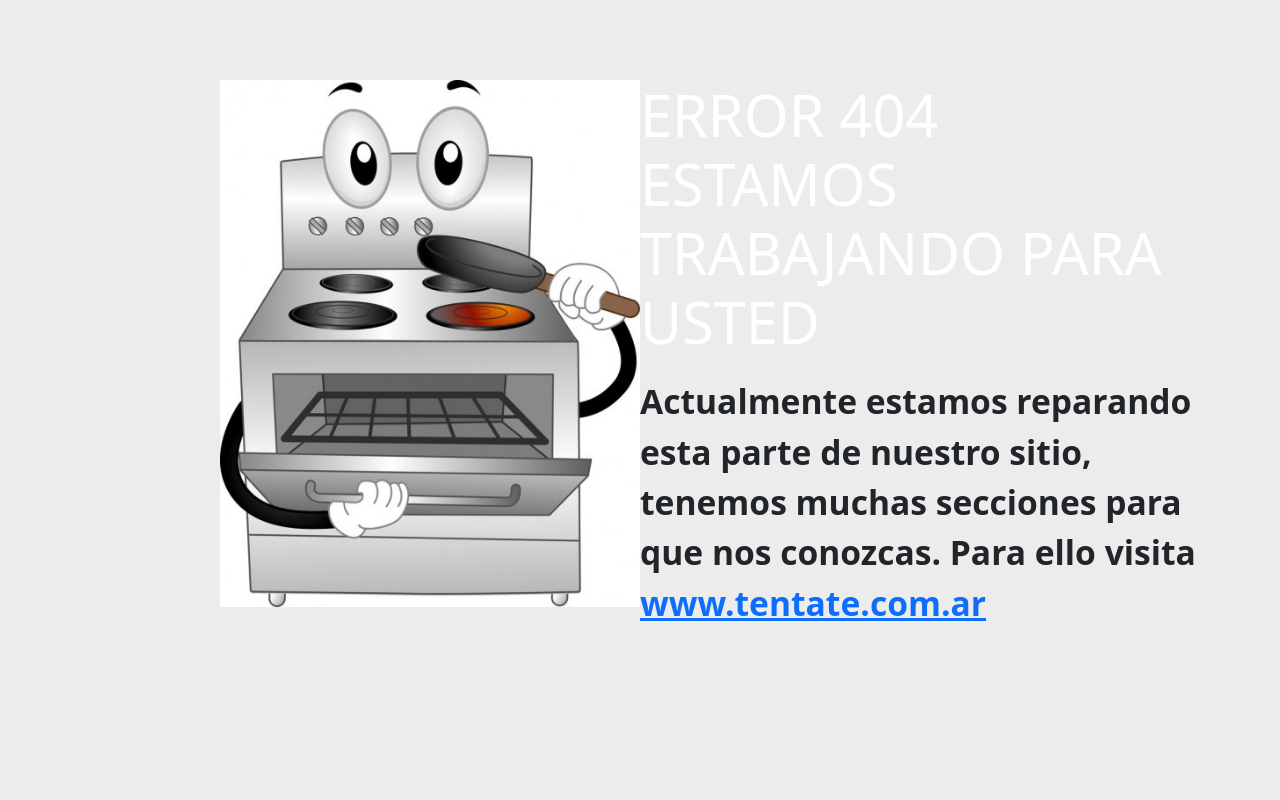
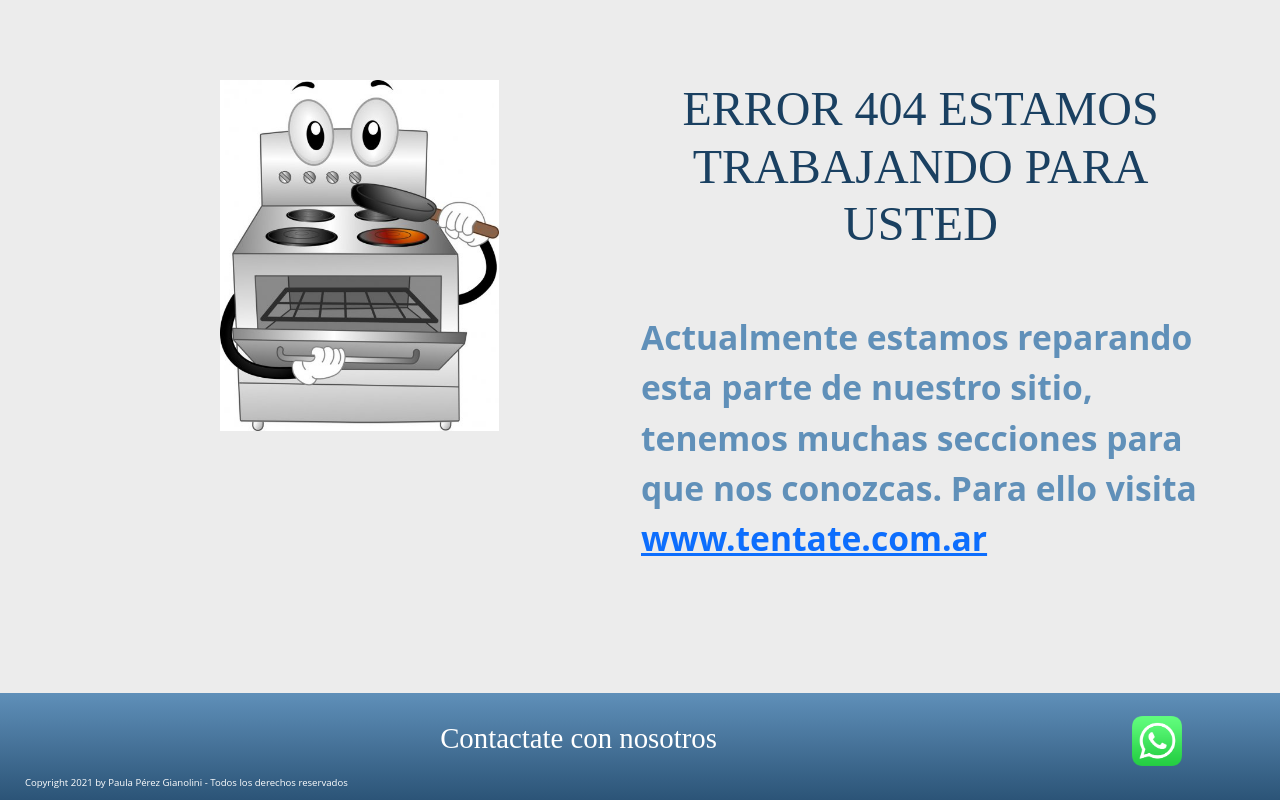
Before and after one commit to paulaperezgianolini/tentate, a website: page error404.html in a window 1280 px wide. Shown: the top 800 px of the page. Drawn offline with nearby package versions, Linux system fonts and the light colour scheme; a web font is replaced by a local one.

Commit message:
Formulario

```diff
--- a/scss/_error404.scss
+++ b/scss/_error404.scss
@@ -6,26 +6,34 @@
     padding: 30px;
     grid-template-columns: 1fr 1fr;
     grid-template-rows: 1fr 2fr;
+    column-gap: 2px;
 
     img{
         grid-row: 1/3;
-        justify-self: right;
+        justify-self: center;
+        width: 50%;
     }
     .errorTitle{
-        font-size: 6em;
+        font-size: 5em;
+        font-family: $titulos;
         background-color: none;
-        color: white;
+        color: $azulNoche;
         grid-row-start: 1;
         grid-column-start: 2;
-        justify-self: flex-start;
+        text-align: center;
+        justify-self: start;
+        align-self: flex-start;
     }
     .errorParrafo{
+        font-family: $fuente;
         padding-top: 15px;
+        color: $celesteIntermedio;
         font-size: 3.5em;
         font-weight: bolder;
         background-color: none;
         grid-row-start: 2;
         grid-column-start: 2;
+        align-self: center;
     }
 
 }
--- a/scss/_footer.scss
+++ b/scss/_footer.scss
@@ -30,9 +30,10 @@ footer{
     }
 
     .contacto__redes{
-        grid-column: 3;
-        grid-row:3;
+        grid-column: 2;
+        grid-row:2;
         width: 50px;
         align-self: flex-start;
+        justify-self: end;
     }
 }
```
Also changed, not shown: Contacto.html (+7 -9 lines), Quienessomos.html (+4 -4 lines), compraonline.html (+7 -7 lines), error404.html (+4 -4 lines), css/estilo.css.
